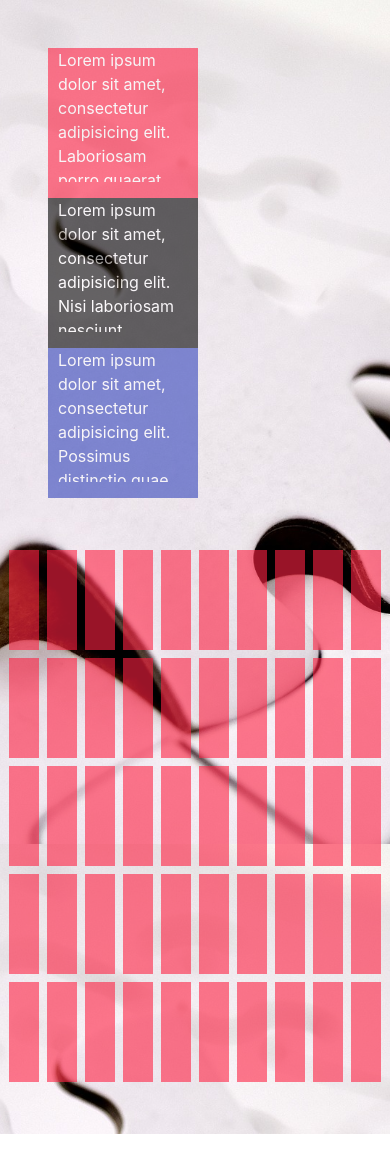
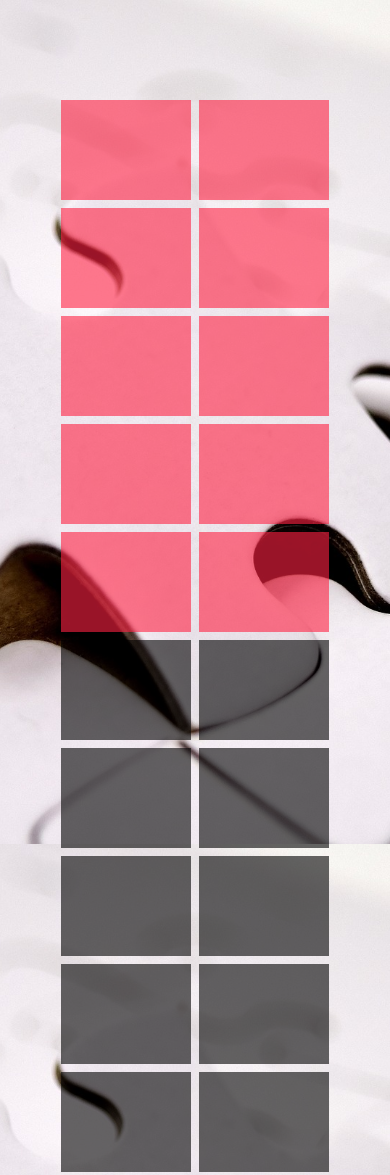
Before and after one commit to alexander1818/7-sass-overflow, a plain HTML site: page index.html in a window 390 px wide. Shown: the top 1175 px of the page. Before the commit the page ends 1134 px from the top, so only its background shows below. Drawn offline with nearby package versions, Linux system fonts and the light colour scheme.

Commit message:
responsive in progress

```diff
--- a/#source/style.scss
+++ b/#source/style.scss
@@ -1,8 +1,4 @@
 body {
-	// display: flex;
-	// flex-direction: row;
-	// justify-content: space-around;
-	// align-items:  center;
 	box-sizing: border-box;
 	background: url("../img/puzzle.jpg") ;
 	background-repeat: no-repeat;
@@ -36,24 +32,33 @@ body {
 		}
 	}
 	.block__red, .block__black, .block__blue {
-		display: flex;
-		width: 150px;
 		height: 150px;
-		// padding: 10px, 5px, 8px;
-
 	}
 	.first-line__blocks {
-
-
 		.blocks{
 			width: 100px;
 			height: 100px;
+		}
+		.blocks-red {
 			background: #f24;
 			opacity: 0.6;
-
+		}
+		.blocks-black {
+			background: #000;
+			opacity: 0.6;
+		}
+		.blocks-blue {
+			background: #34b;
+			opacity: 0.6;
+		}
+		.blocks-green {
+			background: green;
+			opacity: 0.6;
+		}
+		.blocks-yellow {
+			background: yellow;
+			opacity: 0.6;
 		}
 	}
 
-
-
 }
--- a/index.html
+++ b/index.html
@@ -9,98 +9,90 @@
 </head>
 <body>
 	<div class="container">
-		<div class="row d-flex justify-content-between align-items-center p-5">
-			<div class="block__red">
+		<div class="row d-flex justify-content-between justify-content-sx-between justify-content-sm-between justify-content-md-between p-5">
+
+			<div class="block__red  col-md-3 col-lg-3 d-none d-sm-none d-md-flex d-lg-flex d-xl-flex">
 				<p class="block-text">Lorem ipsum dolor sit amet, consectetur adipisicing elit. Laboriosam porro quaerat perferendis quis ut voluptatem, expedita soluta provident aut praesentium. Quod tenetur, libero sed, totam voluptatem quasi molestiae sit consectetur quam. Ducimus assumenda ab repellendus, dolorum quas sapiente ex at sunt neque earum exercitationem vel architecto, perferendis accusantium eveniet! Aliquam!
 				</p>
 			</div>
-			<div class="block__black">
+
+			<div class="block__black  col-md-3 col-lg-3 d-none d-sm-none d-md-flex d-lg-flex d-xl-flex">
 				<p class="block-text">Lorem ipsum dolor sit amet, consectetur adipisicing elit. Nisi laboriosam nesciunt perspiciatis, odio explicabo atque ullam veniam rem, voluptatibus in unde tempore nostrum praesentium! Incidunt atque obcaecati magnam, exercitationem suscipit! Nostrum est magni qui, ab obcaecati unde omnis harum earum, deleniti aliquid, optio, sunt hic laboriosam quo commodi suscipit aperiam.
 				</p>
 			</div>
-			<div class="block__blue">
+
+			<div class="block__blue  col-md-3 col-lg-3 d-none d-sm-none d-md-flex d-lg-flex d-xl-flex">
 				<p class="block-text">Lorem ipsum dolor sit amet, consectetur adipisicing elit. Possimus distinctio quae hic vel vero enim architecto inventore recusandae iusto cum iste illo blanditiis voluptates excepturi fuga sit maxime fugit quibusdam itaque est cupiditate aperiam, laboriosam, nisi veritatis. Quae quibusdam voluptatem cumque, hic, ullam, explicabo quas iure vel repellat neque assumenda.
 				</p>
 			</div>
-		</div>
-		<div class="row">
-			<div class="first-line__blocks col-12 d-flex justify-content-center align-items-center">
-				<div class="blocks col-1 m-1"></div>
-				<div class="blocks col-1 m-1"></div>
-				<div class="blocks col-1 m-1"></div>
-				<div class="blocks col-1 m-1"></div>
-				<div class="blocks col-1 m-1"></div>
-				<div class="blocks col-1 m-1"></div>
-				<div class="blocks col-1 m-1"></div>
-				<div class="blocks col-1 m-1"></div>
-				<div class="blocks col-1 m-1"></div>
-				<div class="blocks col-1 m-1"></div>
-			</div>
+
 		</div>
 
-		<div class="row">
-			<div class="first-line__blocks col-12 d-flex justify-content-center align-items-center">
-				<div class="blocks col-1 m-1"></div>
-				<div class="blocks col-1 m-1"></div>
-				<div class="blocks col-1 m-1"></div>
-				<div class="blocks col-1 m-1"></div>
-				<div class="blocks col-1 m-1"></div>
-				<div class="blocks col-1 m-1"></div>
-				<div class="blocks col-1 m-1"></div>
-				<div class="blocks col-1 m-1"></div>
-				<div class="blocks col-1 m-1"></div>
-				<div class="blocks col-1 m-1"></div>
-			</div>
+		<div class="row first-line__blocks  d-flex d-flex-md-wrap justify-content-center align-items-center justify-content-md-center d-flex-sx-wrap">
+				<div class=" blocks blocks-red col-4 col-lg-1 col-md-2 col-sm-3 m-1"></div>
+				<div class=" blocks blocks-red col-4 col-lg-1 col-md-2 col-sm-3 m-1"></div>
+				<div class=" blocks blocks-red col-4 col-lg-1 col-md-2 col-sm-3 m-1"></div>
+				<div class=" blocks blocks-red col-4 col-lg-1 col-md-2 col-sm-3 m-1"></div>
+				<div class=" blocks blocks-red col-4 col-lg-1 col-md-2 col-sm-3 m-1"></div>
+				<div class=" blocks blocks-red col-4 col-lg-1 col-md-2 col-sm-3 m-1"></div>
+				<div class=" blocks blocks-red col-4 col-lg-1 col-md-2 col-sm-3 m-1"></div>
+				<div class=" blocks blocks-red col-4 col-lg-1 col-md-2 col-sm-3 m-1"></div>
+				<div class=" blocks blocks-red col-4 col-lg-1 col-md-2 col-sm-3 m-1"></div>
+				<div class=" blocks blocks-red col-4 col-lg-1 col-md-2 col-sm-3 m-1 d-block d-lg-block d-md-block d-sm-none"></div>
 		</div>
 
-		<div class="row">
-			<div class="first-line__blocks col-12 d-flex justify-content-center align-items-center">
-				<div class="blocks col-1 m-1"></div>
-				<div class="blocks col-1 m-1"></div>
-				<div class="blocks col-1 m-1"></div>
-				<div class="blocks col-1 m-1"></div>
-				<div class="blocks col-1 m-1"></div>
-				<div class="blocks col-1 m-1"></div>
-				<div class="blocks col-1 m-1"></div>
-				<div class="blocks col-1 m-1"></div>
-				<div class="blocks col-1 m-1"></div>
-				<div class="blocks col-1 m-1"></div>
-			</div>
+		<div class="row first-line__blocks  d-flex d-flex-md-wrap justify-content-center align-items-center justify-content-md-center d-flex-sx-wrap">
+				<div class=" blocks blocks-black col-4 col-lg-1 col-md-2 col-sm-3 m-1"></div>
+				<div class=" blocks blocks-black col-4 col-lg-1 col-md-2 col-sm-3 m-1"></div>
+				<div class=" blocks blocks-black col-4 col-lg-1 col-md-2 col-sm-3 m-1"></div>
+				<div class=" blocks blocks-black col-4 col-lg-1 col-md-2 col-sm-3 m-1"></div>
+				<div class=" blocks blocks-black col-4 col-lg-1 col-md-2 col-sm-3 m-1"></div>
+				<div class=" blocks blocks-black col-4 col-lg-1 col-md-2 col-sm-3 m-1"></div>
+				<div class=" blocks blocks-black col-4 col-lg-1 col-md-2 col-sm-3 m-1"></div>
+				<div class=" blocks blocks-black col-4 col-lg-1 col-md-2 col-sm-3 m-1"></div>
+				<div class=" blocks blocks-black col-4 col-lg-1 col-md-2 col-sm-3 m-1"></div>
+				<div class=" blocks blocks-black col-4 col-lg-1 col-md-2 col-sm-3 m-1 d-block d-lg-block d-md-block d-sm-none"></div>
 		</div>
 
-		<div class="row">
-			<div class="first-line__blocks col-12 d-flex justify-content-center align-items-center">
-				<div class="blocks col-1 m-1"></div>
-				<div class="blocks col-1 m-1"></div>
-				<div class="blocks col-1 m-1"></div>
-				<div class="blocks col-1 m-1"></div>
-				<div class="blocks col-1 m-1"></div>
-				<div class="blocks col-1 m-1"></div>
-				<div class="blocks col-1 m-1"></div>
-				<div class="blocks col-1 m-1"></div>
-				<div class="blocks col-1 m-1"></div>
-				<div class="blocks col-1 m-1"></div>
-			</div>
+		<div class="row first-line__blocks  d-flex d-flex-md-wrap justify-content-center align-items-center justify-content-md-center d-flex-sx-wrap">
+				<div class=" blocks blocks-blue col-4 col-lg-1 col-md-2 col-sm-3 m-1"></div>
+				<div class=" blocks blocks-blue col-4 col-lg-1 col-md-2 col-sm-3 m-1"></div>
+				<div class=" blocks blocks-blue col-4 col-lg-1 col-md-2 col-sm-3 m-1"></div>
+				<div class=" blocks blocks-blue col-4 col-lg-1 col-md-2 col-sm-3 m-1"></div>
+				<div class=" blocks blocks-blue col-4 col-lg-1 col-md-2 col-sm-3 m-1"></div>
+				<div class=" blocks blocks-blue col-4 col-lg-1 col-md-2 col-sm-3 m-1"></div>
+				<div class=" blocks blocks-blue col-4 col-lg-1 col-md-2 col-sm-3 m-1"></div>
+				<div class=" blocks blocks-blue col-4 col-lg-1 col-md-2 col-sm-3 m-1"></div>
+				<div class=" blocks blocks-blue col-4 col-lg-1 col-md-2 col-sm-3 m-1"></div>
+				<div class=" blocks blocks-blue col-4 col-lg-1 col-md-2 col-sm-3 m-1 d-block d-lg-block d-md-block d-sm-none"></div>
 		</div>
 
-		<div class="row">
-			<div class="first-line__blocks col-12 d-flex justify-content-center align-items-center mb-5">
-				<div class="blocks col-1 m-1"></div>
-				<div class="blocks col-1 m-1"></div>
-				<div class="blocks col-1 m-1"></div>
-				<div class="blocks col-1 m-1"></div>
-				<div class="blocks col-1 m-1"></div>
-				<div class="blocks col-1 m-1"></div>
-				<div class="blocks col-1 m-1"></div>
-				<div class="blocks col-1 m-1"></div>
-				<div class="blocks col-1 m-1"></div>
-				<div class="blocks col-1 m-1"></div>
-			</div>
+		<div class="row first-line__blocks  d-flex d-flex-md-wrap justify-content-center align-items-center justify-content-md-center d-flex-sx-wrap">
+				<div class=" blocks blocks-green col-4 col-lg-1 col-md-2 col-sm-3 m-1"></div>
+				<div class=" blocks blocks-green col-4 col-lg-1 col-md-2 col-sm-3 m-1"></div>
+				<div class=" blocks blocks-green col-4 col-lg-1 col-md-2 col-sm-3 m-1"></div>
+				<div class=" blocks blocks-green col-4 col-lg-1 col-md-2 col-sm-3 m-1"></div>
+				<div class=" blocks blocks-green col-4 col-lg-1 col-md-2 col-sm-3 m-1"></div>
+				<div class=" blocks blocks-green col-4 col-lg-1 col-md-2 col-sm-3 m-1"></div>
+				<div class=" blocks blocks-green col-4 col-lg-1 col-md-2 col-sm-3 m-1"></div>
+				<div class=" blocks blocks-green col-4 col-lg-1 col-md-2 col-sm-3 m-1"></div>
+				<div class=" blocks blocks-green col-4 col-lg-1 col-md-2 col-sm-3 m-1"></div>
+				<div class=" blocks blocks-green col-4 col-lg-1 col-md-2 col-sm-3 m-1 d-block d-lg-block d-md-block d-sm-none"></div>
 		</div>
 
+		<div class="row first-line__blocks  d-flex d-flex-md-wrap justify-content-center align-items-center justify-content-md-center mb-5 d-flex-sx-wrap">
+				<div class=" blocks blocks-yellow col-4 col-lg-1 col-md-2 col-sm-3 m-1"></div>
+				<div class=" blocks blocks-yellow col-4 col-lg-1 col-md-2 col-sm-3 m-1"></div>
+				<div class=" blocks blocks-yellow col-4 col-lg-1 col-md-2 col-sm-3 m-1"></div>
+				<div class=" blocks blocks-yellow col-4 col-lg-1 col-md-2 col-sm-3 m-1"></div>
+				<div class=" blocks blocks-yellow col-4 col-lg-1 col-md-2 col-sm-3 m-1"></div>
+				<div class=" blocks blocks-yellow col-4 col-lg-1 col-md-2 col-sm-3 m-1"></div>
+				<div class=" blocks blocks-yellow col-4 col-lg-1 col-md-2 col-sm-3 m-1"></div>
+				<div class=" blocks blocks-yellow col-4 col-lg-1 col-md-2 col-sm-3 m-1"></div>
+				<div class=" blocks blocks-yellow col-4 col-lg-1 col-md-2 col-sm-3 m-1"></div>
+				<div class=" blocks blocks-yellow col-4 col-lg-1 col-md-2 col-sm-3 m-1 d-block d-lg-block d-md-block d-sm-none"></div>
+		</div>
 	</div>
-
-
 
 	<script src="https://code.jquery.com/jquery-3.3.1.slim.min.js" integrity="sha384-q8i/X+965DzO0rT7abK41JStQIAqVgRVzpbzo5smXKp4YfRvH+8abtTE1Pi6jizo" crossorigin="anonymous"></script>
 	<script src="https://cdnjs.cloudflare.com/ajax/libs/popper.js/1.14.7/umd/popper.min.js" integrity="sha384-UO2eT0CpHqdSJQ6hJty5KVphtPhzWj9WO1clHTMGa3JDZwrnQq4sF86dIHNDz0W1" crossorigin="anonymous"></script>
```
Also changed, not shown: #source/style.css, css/style.css, style/style.scss (deleted), 2 other files.
